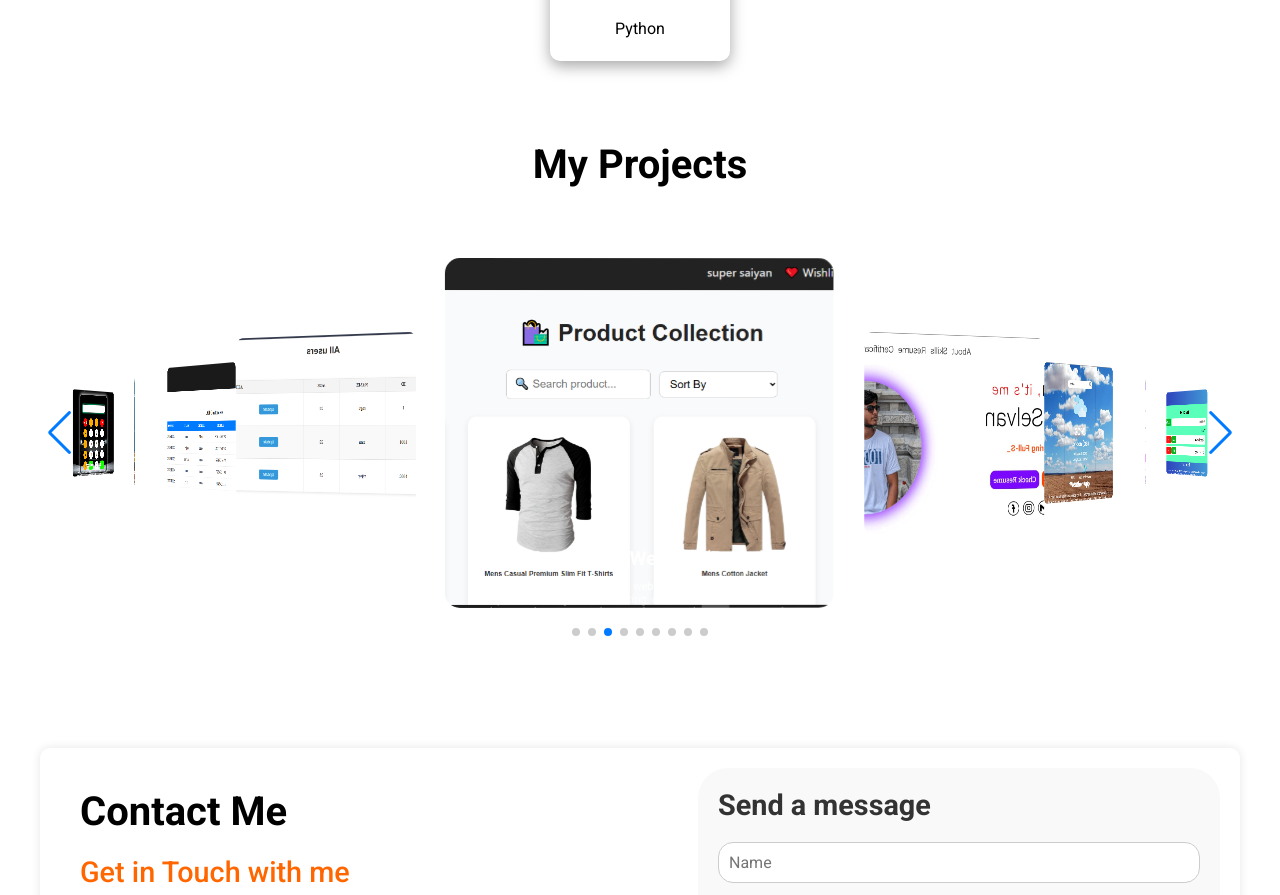
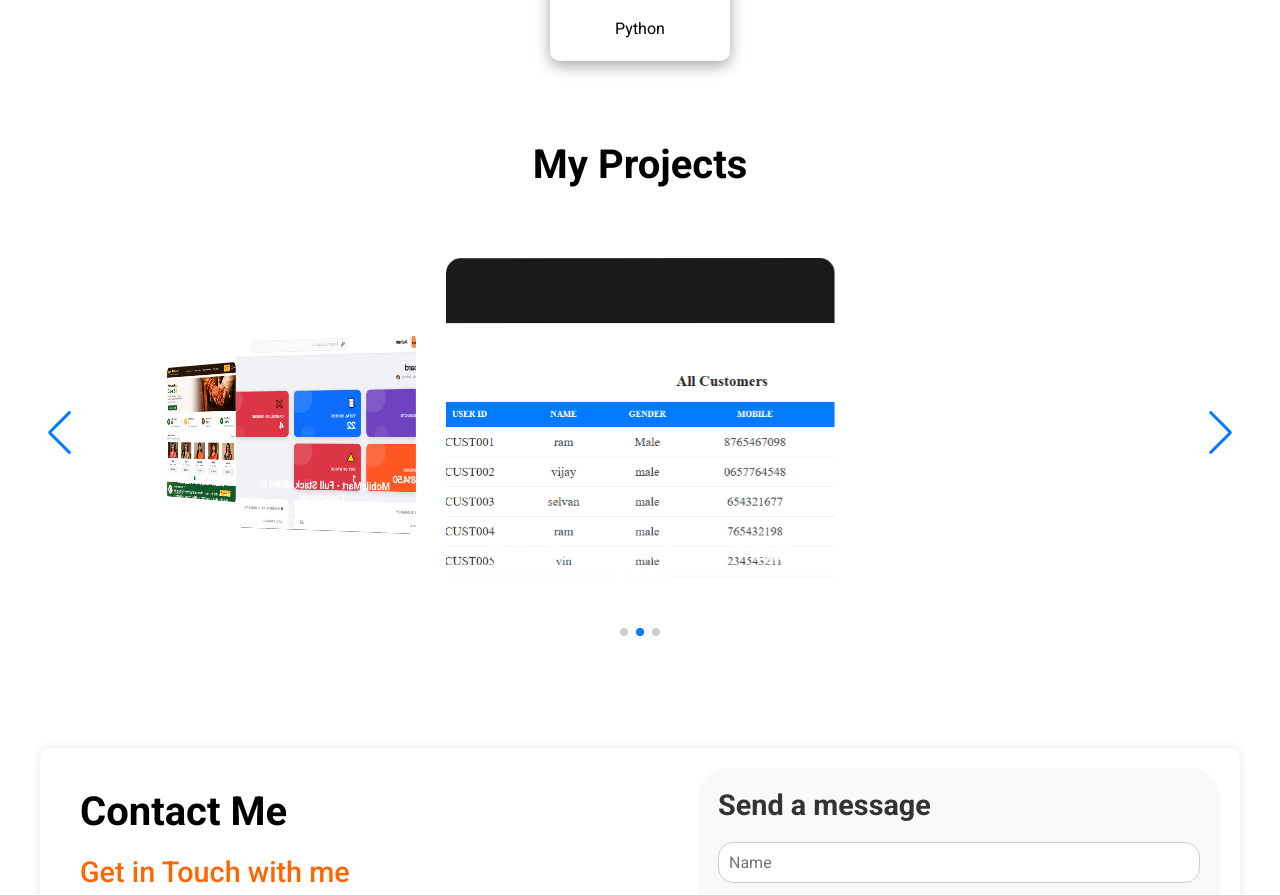
Before and after one commit to Gokul1234678/gokul-portfolio, a React (Vite) app: page / in a window 1280 px wide. Shown: the part 1938-2833 px from the top of the page. Built offline with nearby package versions, Linux system fonts and the light colour scheme; a web font is replaced by a local one.

Commit message:
project updated

```diff
--- a/src/components/Project.jsx
+++ b/src/components/Project.jsx
@@ -1,208 +1,293 @@
 import React from "react";
 import { Swiper, SwiperSlide } from "swiper/react";
-import { EffectCoverflow, Pagination, Navigation, Autoplay } from "swiper/modules";
+import {
+    EffectCoverflow,
+    Pagination,
+    Navigation,
+    Autoplay,
+} from "swiper/modules";
 
-// this css all from swiper library
+// Swiper CSS
 import "swiper/css";
 import "swiper/css/effect-coverflow";
 import "swiper/css/pagination";
 import "swiper/css/navigation";
 
-// import projects images
-import crudImg from "../assets/images/projectsImages/crud.png";
+// Import project images
 import cableImg from "../assets/images/projectsImages/cable.png";
-import ecommerceImg  from "../assets/images/projectsImages/ecommerce.png";
-import weatherImg from "../assets/images/projectsImages/weather.jpg";
-import currencyImg from "../assets/images/projectsImages/currency.PNG";
-import todoImg from "../assets/images/projectsImages/todo.png";
-import calculatorImg from "../assets/images/projectsImages/calculator.png";
-import portfolio from "../assets/images/projectsImages/portfolio.jpg";
-import GuestHouseImg from "../assets/images/projectsImages/guestHouse.jpg";
+import mobileMartImg from "../assets/images/projectsImages/mm.png";
+import vetriMatrimonyImg from "../assets/images/projectsImages/vetriMatrimonyImg.jpg";
 
-// not using now
-// import  digitalclockImg from "../assets/images/projectsImages/digital clock.png";
+// Project CSS
+import "../assets/styles/Project.css";
 
 
-// this is my css
-import "../assets/styles/Project.css";
+// ===============================
+// PROJECT DATA
+// ===============================
 
 const projects = [
     {
         id: 1,
+        title: "MobileMart - Full Stack MERN E-Commerce",
+        year: "2026",
+        description:
+            "A complete full-stack e-commerce application for mobile shopping, featuring secure authentication, product search and filtering, cart management, order history, Razorpay payment integration, forgot password functionality with Brevo, and an admin dashboard for managing products, users, and orders.",
+        image: mobileMartImg,
+        tech: [
+            "React.js",
+            "Node.js",
+            "Express.js",
+            "MongoDB",
+            "Redux Toolkit",
+            "Bootstrap",
+            "JWT",
+            "Cloudinary",
+            "Razorpay",
+            "Brevo",
+        ],
+        code: "https://github.com/Gokul1234678/mobile-mart",
+        live: "https://mobile-mart-lime.vercel.app/",
+    },
+
+    {
+        id: 2,
         title: "Cable Management System (MERN Stack)",
         year: "2025",
         description:
             "A full-stack web application for cable service providers to manage customers, plans, and payments efficiently. Built using the MERN stack with a responsive admin dashboard and RESTful API integration.",
         image: cableImg,
-        tech: ["React.js", "Node.js", "Express.js", "MongoDB"],
+        tech: [
+            "React.js",
+            "Node.js",
+            "Express.js",
+            "MongoDB",
+        ],
         code: "https://github.com/Gokul1234678/cable-admin",
         live: "https://cable-admin.vercel.app/",
     },
-    {
-        id: 2,
-        title: "MERN CRUD Application",
-        year: "2025",
-        description:
-            "A full-stack CRUD web application with image upload support. Users can add, view, edit, and delete records, with profile images stored securely using Cloudinary.",
-        image: crudImg,
-        tech: ["React.js", "Node.js", "Express.js", "MongoDB", "Cloudinary"],
-        code: "https://github.com/Gokul1234678/mern-crud-app",
-        live: "https://mern-crud-gokul.vercel.app/",
-    },
+
     {
         id: 3,
-        title: "E-Commerce Website (React)",
-        year: "2025",
+        title: "Vetri Matrimony (MERN Stack)",
+        year: "2026",
         description:
-            "Built a responsive e-commerce website using React with dynamic product listing, search, sorting, cart, and wishlist features. Implemented secure user login and protected routes using Firebase. Integrated FakeStore API and deployed on Netlify.",
-        image: ecommerceImg,
-        tech: ["React.js", "CSS", "React Router", "FakeStore API", "Firebase"],
-        code: "https://github.com/Gokul1234678/react-ecommerce-simulation",
-        live: "https://ecommerce-react16.netlify.app/",
-    },
-    {
-        id: 4,
-        title: "Portfolio Website",
-        year: "2024",
-        description:
-            "A personal portfolio website showcasing my projects, skills, and contact details with smooth animations and responsive design.",
-        image: portfolio,
-        tech: ["React.js", "CSS", "AOS", "Netlify"],
-        code: "https://github.com/Gokul1234678/gokul-portfolio/",
-        live: "https://gokul-selvan-dev.netlify.app/",
-    },
-    {
-        id: 5,
-        title: "Weather App",
-        year: "2024",
-        description:
-            "A responsive weather application that fetches real-time temperature, humidity, and weather conditions using an external API. Designed with a clean UI and fast loading experience.",
-        image: weatherImg,
-        tech: ["HTML", "CSS", "JavaScript", "API"],
-        code: "https://github.com/Gokul1234678/weather-Application",
-        live: "https://lucent-fenglisu-eaa7a4.netlify.app/",
-    },
-    {
-        id: 6,
-        title: "Currency Converter",
-        year: "2024",
-        description:
-            "A simple and responsive currency converter to convert amounts between international currencies. Uses a public API to fetch live exchange rates and displays accurate results instantly.",
-        image: currencyImg,
-        tech: ["HTML", "CSS", "JavaScript", "API"],
-        code: "https://github.com/Gokul1234678/Currency-Converter",
-        live: "https://ags-currency-converter.netlify.app/",
-    },
-    {
-        id: 7,
-        title: "Todo List",
-        year: "2023",
-        description:
-            "A clean and responsive to-do list application with add, edit, and delete functionality. Designed with a simple UI and fast interaction experience.",
-        image: todoImg,
-        tech: ["HTML", "CSS", "JavaScript"],
-        code: "https://github.com/Gokul1234678/to-do-list",
-        live: "https://ags16.neocities.org/todo%20list/todo%20list",
-    },
-    {
-        id: 8,
-        title: "React Calculator",
-        year: "2024",
-        description:
-            "A modern calculator built with React for performing basic arithmetic operations. Responsive UI with smooth button interactions and accurate calculations.",
-        image: calculatorImg,
-        tech: ["React.js", "CSS"],
-        code: "https://github.com/Gokul1234678/react_calculator",
-        live: "https://react-calculator-chi-opal.vercel.app/",
-    },
-    {
-        id: 9,
-        title: "Guest House Website",
-        year: "2024",
-        description:
-            "A redesigned website for the King Sukh Guest House, created during an internship assignment. Features a modern layout, improved visuals, and responsive design.",
-        image: GuestHouseImg,
-        tech: ["HTML", "CSS", "JavaScript"],
-        code: "https://github.com/Gokul1234678/kingsukh-guest-house-website/tree/main",
-        live: "https://ags16.neocities.org/guest%20house%20website/",
+            "A full-stack matrimony platform with secure authentication, profile management, search and filters, credit-based profile unlocking, Cloudinary image uploads, and a responsive admin dashboard with profile view reports.",
+        image: vetriMatrimonyImg,
+        tech: [
+            "React.js",
+            "Node.js",
+            "Express.js",
+            "MongoDB",
+            "Bootstrap",
+            "Cloudinary",
+            "JWT",
+        ],
+
+        // No GitHub or Live Demo link
+        // Buttons will automatically be hidden.
     },
 ];
 
 
+// ===============================
+// PROJECT SLIDER COMPONENT
+// ===============================
 
 const ProjectSlider = () => {
     return (
         <>
-            <div className="container " id="projects">
+            <div className="container" id="projects">
                 <div className="holder">
-                    <div className="project-slider-container" data-aos="fade-up">
-                        <h2 className="slider-title" data-aos="zoom-in">My Projects</h2>
+
+                    <div
+                        className="project-slider-container"
+                        data-aos="fade-up"
+                    >
+
+                        {/* Section Title */}
+                        <h2
+                            className="slider-title"
+                            data-aos="zoom-in"
+                        >
+                            My Projects
+                        </h2>
+
+
+                        {/* Swiper */}
                         <Swiper
                             effect={"coverflow"}
                             grabCursor={true}
                             centeredSlides={true}
+
                             coverflowEffect={{
                                 rotate: 50,
                                 stretch: -50,
                                 depth: 300,
                                 modifier: 3,
-                                slideShadows: false
+                                slideShadows: false,
+                            }}
 
+                            pagination={{
+                                clickable: true,
                             }}
-                            pagination={{ clickable: true }}
-                            navigation
+
+                            navigation={true}
+
                             autoplay={{
-                                delay: 2000,
-                                pauseOnMouseEnter: true, // ✅ pauses when hovered
-                                disableOnInteraction: false, // ✅ keeps autoplay running after interactions
+                                delay: 3000,
+                                pauseOnMouseEnter: true,
+                                disableOnInteraction: false,
                             }}
+
                             loop={true}
+
                             spaceBetween={20}
+
                             // Responsive breakpoints
                             breakpoints={{
-                                320: { slidesPerView: 1 },   // mobile
-                                640: { slidesPerView: 1 },   // small tablets
-                                768: { slidesPerView: 2 },   // tablets
-                                1024: { slidesPerView: 3 },  // desktops
+                                320: {
+                                    slidesPerView: 1,
+                                },
+
+                                640: {
+                                    slidesPerView: 1,
+                                },
+
+                                768: {
+                                    slidesPerView: 2,
+                                },
+
+                                1024: {
+                                    slidesPerView: 3,
+                                },
                             }}
-                            modules={[EffectCoverflow, Pagination, Navigation, Autoplay]} // ✅ include Autoplay
+
+                            modules={[
+                                EffectCoverflow,
+                                Pagination,
+                                Navigation,
+                                Autoplay,
+                            ]}
+
                             className="project-swiper"
                         >
 
+                            {/* ===============================
+                                PROJECT CARDS
+                            =============================== */}
+
                             {projects.map((project) => (
-                                <SwiperSlide key={project.id} className="project-slide">
-                                    <div className="project-card" data-aos="fade-up">
-                                        <img src={project.image} alt={project.title} />
+
+                                <SwiperSlide
+                                    key={project.id}
+                                    className="project-slide"
+                                >
+
+                                    <div
+                                        className="project-card"
+                                        data-aos="fade-up"
+                                    >
+
+                                        {/* Project Image */}
+                                        <img
+                                            src={project.image}
+                                            alt={project.title}
+                                        />
+
+
+                                        {/* Project Overlay */}
                                         <div className="overlay">
-                                            <h3>{project.title}</h3>
-                                            <p>{project.description}</p>
 
-                                            {/* Tech stack */}
+                                            {/* Project Title */}
+                                            <h3>
+                                                {project.title}
+                                            </h3>
+
+
+                                            {/* Project Description */}
+                                            <p>
+                                                {project.description}
+                                            </p>
+
+
+                                            {/* ===============================
+                                                TECH STACK
+                                            =============================== */}
+
                                             <ul className="tech-stack">
-                                                {project.tech.map((item, index) => (
-                                                    <li key={index}>{item}</li>
-                                                ))}
+
+                                                {project.tech.map(
+                                                    (item, index) => (
+                                                        <li key={index}>
+                                                            {item}
+                                                        </li>
+                                                    )
+                                                )}
+
                                             </ul>
 
+
+                                            {/* ===============================
+                                                PROJECT BUTTONS
+                                            =============================== */}
+
+                                            {/*
+                                                The button container itself
+                                                will only appear when at least
+                                                one link exists.
+                                            */}
+
+                                            {(project.code || project.live) && (
+
                                                 <div className="btn-group">
-                                                <a href={project.code} target="_blank" rel="noopener noreferrer">
+
+                                                    {/* GitHub Button */}
+
+                                                    {project.code && (
+                                                        <a
+                                                            href={project.code}
+                                                            target="_blank"
+                                                            rel="noopener noreferrer"
+                                                        >
                                                             View Code
                                                         </a>
-                                                <a href={project.live} target="_blank" rel="noopener noreferrer">
+                                                    )}
+
+
+                                                    {/* Live Demo Button */}
+
+                                                    {project.live && (
+                                                        <a
+                                                            href={project.live}
+                                                            target="_blank"
+                                                            rel="noopener noreferrer"
+                                                        >
                                                             Live Demo
                                                         </a>
+                                                    )}
+
                                                 </div>
+
+                                            )}
+
                                         </div>
 
                                     </div>
+
                                 </SwiperSlide>
+
                             ))}
+
                         </Swiper>
+
                     </div>
+
                 </div>
             </div>
         </>
     );
 };
 
+
 export default ProjectSlider;
```
Also changed, not shown: src/assets/images/projectsImages/mm.PNG (added), src/assets/images/projectsImages/vetriMatrimonyImg.jpg (added). Lines whose indentation alone changed are shown as unchanged.
